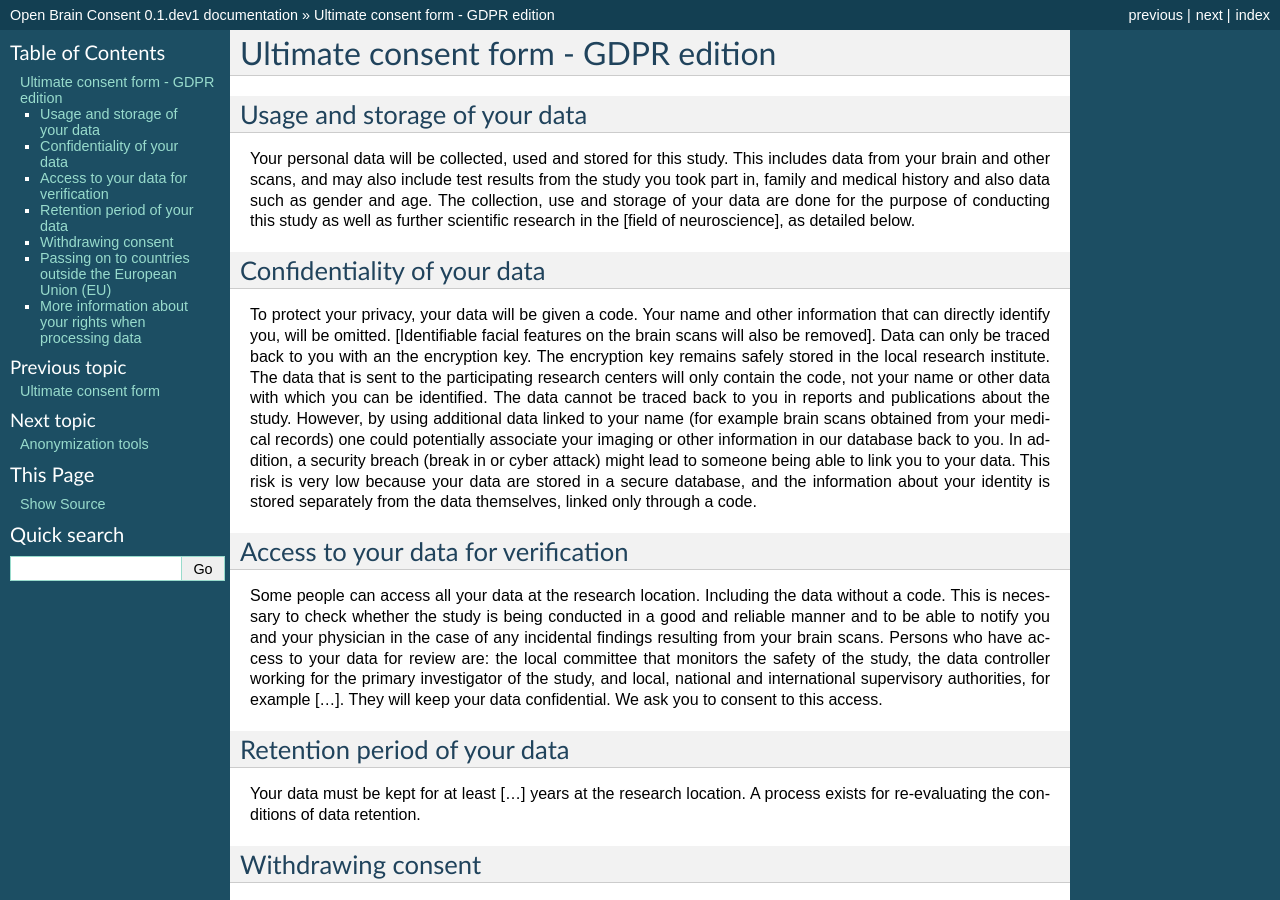
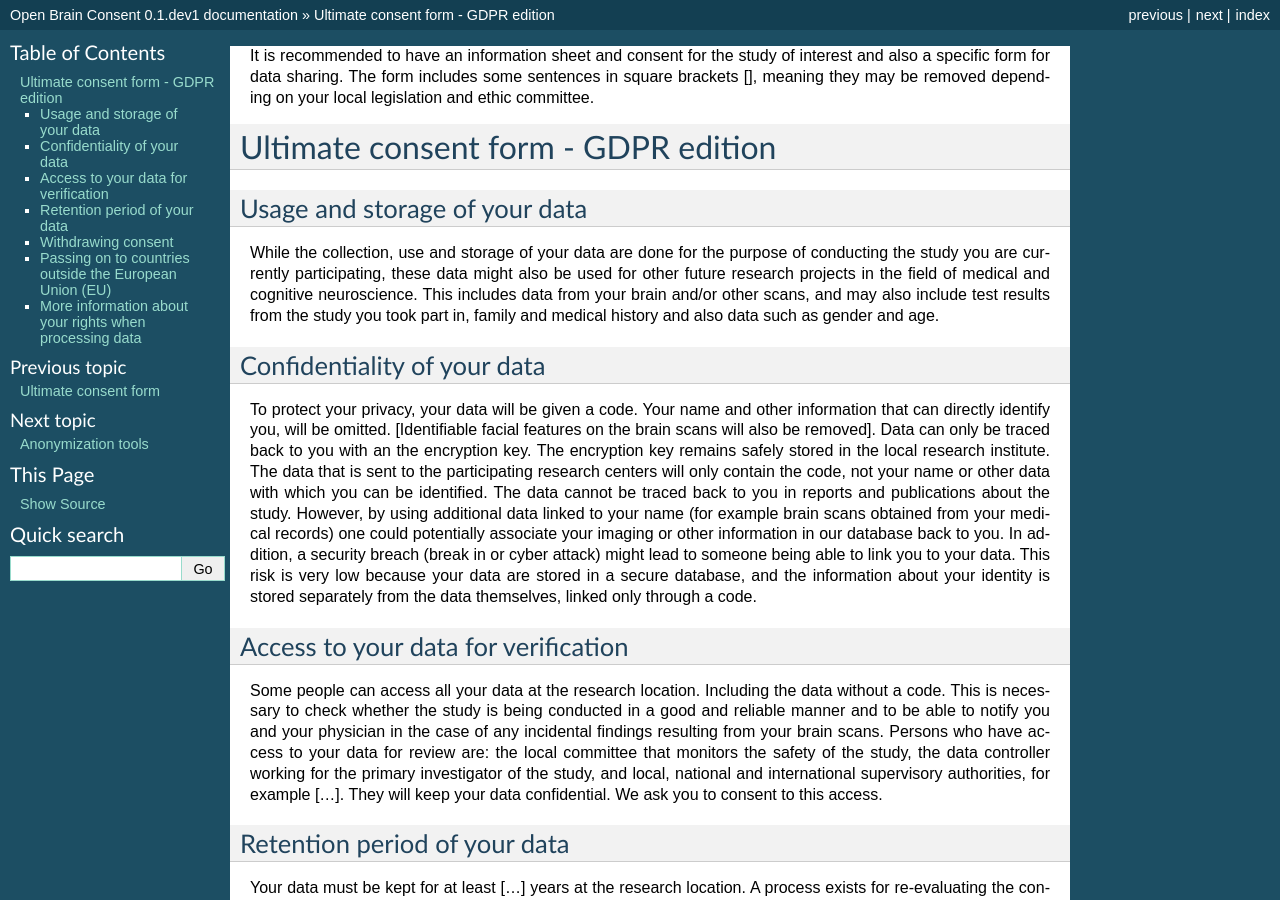
Before and after one commit to con/open-brain-consent, a Sphinx documentation site: the page built from docs/source/ultimate_gdpr.rst, in a window 1280 px wide and 900 px high. Built offline with Sphinx 7.4.7, drawn with Linux system fonts in a browser that asks for light colours.

Commit message:
usage change  - form to be used in addition ofd the study one

```diff
--- a/docs/source/ultimate_gdpr.rst
+++ b/docs/source/ultimate_gdpr.rst
@@ -1,11 +1,14 @@
 .. _chap_consent_ultimate:
+
+It is recommended to have an information sheet and consent for the study of interest and also a specific form for data sharing.
+The form includes some sentences in square brackets [], meaning they may be removed depending on your local legislation and ethic committee.
 
 Ultimate consent form - GDPR edition
 ======================================
 
 Usage and storage of your data
 ______________________________
-Your personal data will be collected, used and stored for this study.  This includes data from your brain and other scans, and may also include test results from the study you took part in, family and medical history and also data such as gender and age. The collection, use and storage of your data are done for the purpose of conducting this study as well as further scientific research in the [field of neuroscience], as detailed below.
+While the collection, use and storage of your data are done for the purpose of conducting the study you are currently participating, these data might also be used for other future research projects in the field of medical and cognitive neuroscience. This includes data from your brain and/or other scans, and may also include test results from the study you took part in, family and medical history and also data such as gender and age.
 
 Confidentiality of your data
 ____________________________
```
